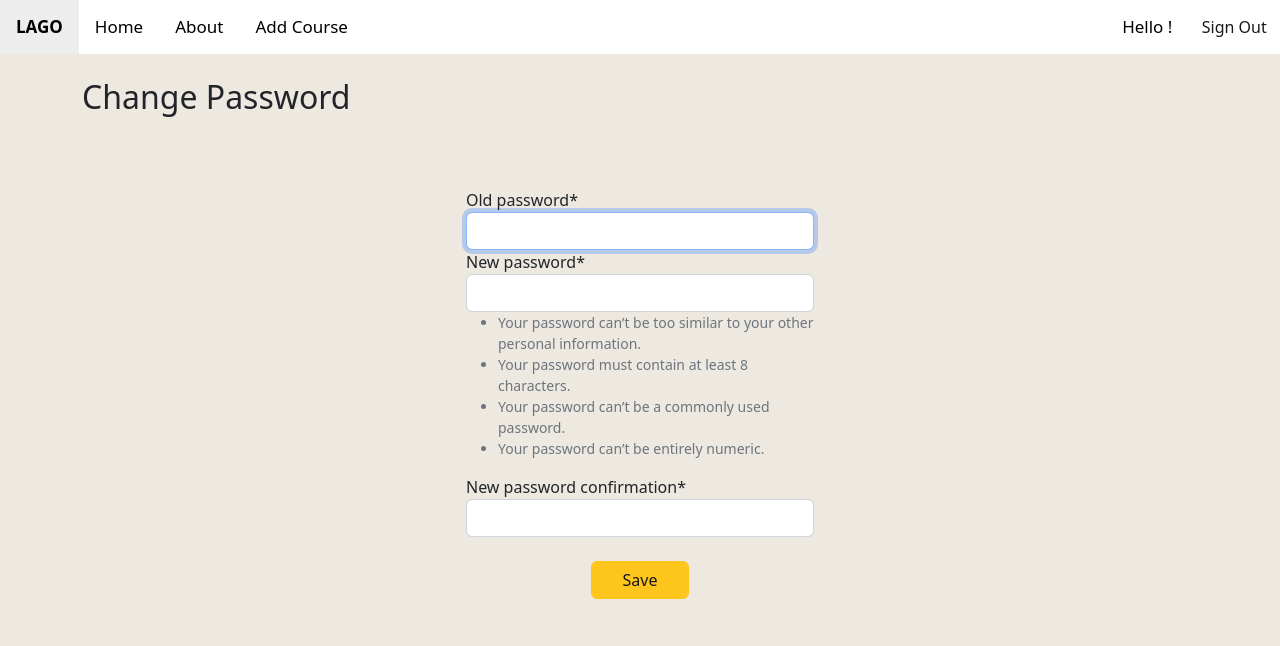
After one commit to qrpesblaca-cpe/CPE41S3_LabManualMaker, a Django app: page /home/profile/change_password/ in a window 1280 px wide. The commit adds this page. Shown: the top 646 px of the page. Run offline with Django 4.2, Linux system fonts and the light colour scheme; a user stored in the database is signed in; some libraries are stand-ins or nearby versions.

Commit message:
Started developing user profile.

```diff
--- a/lago/main/forms.py
+++ b/lago/main/forms.py
@@ -1,7 +1,7 @@
 from django import forms
 from .models import labmanual, course_code_db, course_title_db
 from django.contrib.auth.models import User
-from django.contrib.auth.forms import UserCreationForm
+from django.contrib.auth.forms import UserCreationForm, PasswordChangeForm
 
 
 # Create your forms here.
@@ -37,8 +37,7 @@ class RegistrationForm(UserCreationForm):
 			user.save()
 		return user
 
-# Form for lab manual
-# creation
+# Form for creating lab manual
 # ---------------------------
 class LabManualForm(forms.ModelForm):
 	course_code = forms.ModelChoiceField(label='Course Code', queryset=course_code_db.objects.all())
--- a/lago/main/templates/main/addcourse.html
+++ b/lago/main/templates/main/addcourse.html
@@ -29,5 +29,6 @@
       <button class="btnwarning my-4" type="submit">Submit</button>
     </form>
 
+
   </div>
 {% endblock %}
--- a/lago/main/templates/main/base.html
+++ b/lago/main/templates/main/base.html
@@ -42,6 +42,15 @@
             height:20%;
         }
 
+        .btn-long{
+            padding: 10px 20px;
+            font-size: 16px;
+            border-radius: 10px;
+            width:30%;
+            height:15%;
+            align: center;
+        }
+
         .btn-md{
             padding: 10px 20px;
             font-size: 25px;
@@ -72,6 +81,13 @@
 
         .center {
             text-align: center;
+        }
+
+        .centered {
+            position: absolute;
+            top: 40%;
+            left: 70%;
+            transform: translate(-50%, -50%);
         }
 
         .close:hover,
@@ -301,10 +317,13 @@
         }
 
         img {
-            margin-top: 3%;
-            margin-bottom: -3%;
+            max-width: 100%;
+            height: auto;
+            width: auto\9; /* ie8 */
         }
 
+        {% block style %}
+        {% endblock %}
 
     </style>
     <!--End Style-->
@@ -333,7 +352,7 @@
             <a href="/home/add_course">Add Course</a>
             <div class="d-flex flex-row-reverse">
                 <button onclick="document.getElementById('id01').style.display='block'">Sign Out</button>
-                <a aria-disabled="true" >Hello&nbsp;<b>{{request.user.first_name}}</b>!</a>
+                <a href="/home/profile/">Hello&nbsp;<b>{{request.user.first_name}}</b>!</a>
             </div>
         </div>
         <!--Navigaton Bar End-->
--- /dev/null
+++ b/lago/main/templates/main/changepass.html
@@ -0,0 +1,44 @@
+{% extends 'main/base.html' %}
+
+{% block title %}
+  Change Password | LAGO
+{% endblock %}
+
+{% block head %}
+{% endblock %}
+
+{% block previous %}
+  <a href=".." class="active"><b>LAGO</b></a>
+{% endblock %}
+
+{% block body %}
+  {% load crispy_forms_tags %}
+
+  <div class="container">
+
+    <!--Django Model Form-->
+    <h2 class="my-4">Change Password</h2>
+    <div class="container py-5">
+
+        <div class="row">
+            <div class="col">
+            </div>
+            <div class="col">
+
+                <form method="POST" class="loginfrm">
+                    {% csrf_token %}
+                    {{ form |crispy }}
+                    <div class="container">&nbsp;
+                        <div class="center">
+                    <button class="btn btn-long btn-warning" type="submit" style="text-align:center">Save</button>
+                        </div>
+                    </div>
+                </form>
+            </div>
+            <div class="col">
+            </div>
+        </div>
+	</div>
+
+  </div>
+{% endblock %}
--- a/lago/main/urls.py
+++ b/lago/main/urls.py
@@ -13,9 +13,11 @@ urlpatterns = [
     path("home/about/", views.about, name="about"),
     path("home/insert/", views.insertlab, name="insertlab"),
     path("home/add_course/", views.addCourse, name="addCourse"),
+    path("home/profile/", views.userProfile, name="userProfle"),
+    path("home/profile/change_password/", views.change_password, name="change_password"),
     path("home/view/", login_required(labListView.as_view(),login_url='/'), name="view"),
     path("home/view/<int:pk>/", login_required(labDetailView.as_view(), login_url='/'), name="preview"),
-    path("home/view/<int:pk>/update", views.update, name="update"),
+    path("home/view/<int:pk>/update/", views.update, name="update"),
 ]
 
 if settings.DEBUG:
--- a/lago/main/views.py
+++ b/lago/main/views.py
@@ -1,18 +1,17 @@
+from .forms import RegistrationForm, LabManualForm, CourseCodeForm, CourseTitleForm
 from .models import labmanual, course_code_db, course_title_db
-from .forms import RegistrationForm, LabManualForm, CourseCodeForm, CourseTitleForm
-from bs4 import BeautifulSoup as soup
+from django.contrib import messages
+from django.contrib.auth import login,logout, authenticate, update_session_auth_hash
+from django.contrib.auth.decorators import login_required
+from django.contrib.auth.forms import AuthenticationForm, PasswordChangeForm
+from django.http import HttpResponse
 from django.shortcuts import  render, redirect
-from django.http import HttpResponse
-from django.contrib.auth import login,logout, authenticate
-from django.contrib import messages
-from django.contrib.auth.decorators import login_required
-from django.contrib.auth.forms import AuthenticationForm
+from django.utils.html import strip_tags
 from django.utils.safestring import SafeString
-from django.utils.html import strip_tags
 from django.views.generic import ListView, DetailView
 from docx import *
+from docx.enum.text import WD_PARAGRAPH_ALIGNMENT
 from docx.shared import Pt
-from docx.enum.text import WD_PARAGRAPH_ALIGNMENT
 from htmldocx import HtmlToDocx
 from io import BytesIO
 
@@ -78,6 +77,14 @@ def insertlab(request):
 def about(response):
     return render(response, "main/about.html", {})
 
+# user Profile
+# --------------------------
+@login_required(login_url='/')
+def userProfile(response):
+    return render(response, "main/profile.html", {})
+
+# Add new course
+# --------------------------
 def addCourse(request):
     if request.method == "POST":
         course_code_form = CourseCodeForm(request.POST)
@@ -105,6 +112,26 @@ def signup(request):
 		messages.error(request, "Error: User Registration failed.", extra_tags='invalid')
 	form = RegistrationForm()
 	return render (request=request, template_name="main/signup.html", context={"register_form":form})
+
+# Change Password
+# --------------------------
+@login_required(login_url='/')
+def change_password(request):
+    if request.method == 'POST':
+        form = PasswordChangeForm(request.user, request.POST)
+        if form.is_valid():
+            user = form.save()
+            update_session_auth_hash(request, user)
+            messages.success(request, 'Your password was successfully updated!')
+            return redirect("home")
+        else:
+            messages.error(request, 'Please correct the error below.')
+    else:
+        form = PasswordChangeForm(request.user)
+    return render(request, 'main/changepass.html', {
+        'form': form
+    })
+
 
 # User sign in
 # ---------------------------
@@ -182,7 +209,7 @@ def downloadTemp(request, id):
     table.rows[2].cells[1].paragraphs[0].add_run('Program: ').bold = True
     table.rows[3].cells[1].paragraphs[0].add_run('Date Performed: ').bold = True
     table.rows[4].cells[1].paragraphs[0].add_run('Date Submitted: ').bold = True
-    table.rows[5].cells[1].paragraphs[0].add_run('Instructor: ' + request.user.first_name + ' ' + request.user.last_name + '\n\n').bold = True
+    table.rows[5].cells[1].paragraphs[0].add_run('Instructor: Engr.' + request.user.first_name + ' ' + request.user.last_name + '\n\n').bold = True
 
     table.rows[6].cells[0].paragraphs[0].add_run('1. Objective: ').bold = True
     table.rows[7].cells[0].paragraphs[0].add_run(objectives).bold = False
```
Also changed, not shown: lago/main/templates/main/home.html (+7 -2 lines), lago/main/templates/main/profile.html (added, +44 -0 lines), lago/db.sqlite3.
